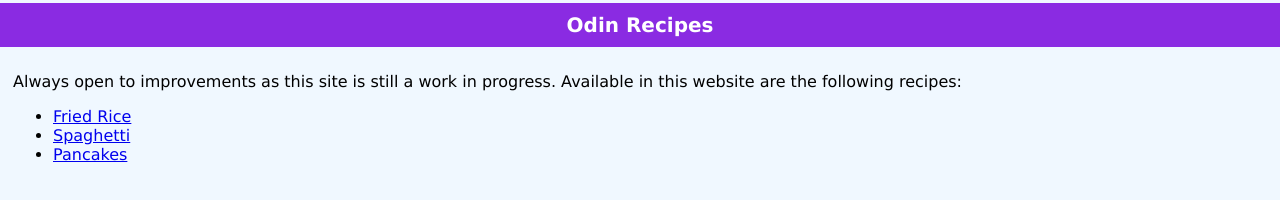
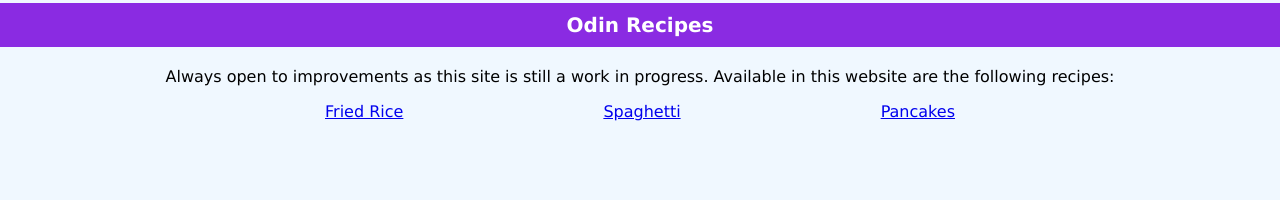
Before and after one commit to tteyo/odin-recipes, a plain HTML site: page index.html in a window 1280 px wide. Drawn offline with Linux system fonts and the light colour scheme.

Commit message:
Style unordered list such that it is centered and evenly spread using flex

```diff
--- a/index.html
+++ b/index.html
@@ -11,8 +11,8 @@
         <h1 class = "Title">Odin Recipes</h1>
         </div>
         <div class = "Content">
-            <p>Always open to improvements as this site is still a work in progress. Available in this website are the following recipes:</p>
-            <ul>
+            <p class = "Introduction">Always open to improvements as this site is still a work in progress. Available in this website are the following recipes:</p>
+            <ul class = "Recipes">
                 <li><a href="./recipes/fried_rice.html">Fried Rice</a></li>
                 <li><a href="./recipes/spaghetti.html">Spaghetti</a></li>
                 <li><a href="./recipes/pancakes.html">Pancakes</a></li>
--- a/styles.css
+++ b/styles.css
@@ -1,6 +1,14 @@
 body {
     font-family: Verdana, sans-serif;
     background-color: aliceblue;
+}
+
+ul {
+    margin:0;
+    padding:0;
+    gap: 200px;
+    list-style-type: none;
+    flex-wrap: wrap;
 }
 
 .Title {
@@ -15,7 +23,12 @@ body {
     background-color: blueviolet;
 }
 
-.Content {
-    padding:5px;
-    margin:-10;
+.Content{
+    display:flex;
+    flex-direction: column;
+    align-items: center;
 }
+
+.Recipes {
+    display: flex;
+}
```
